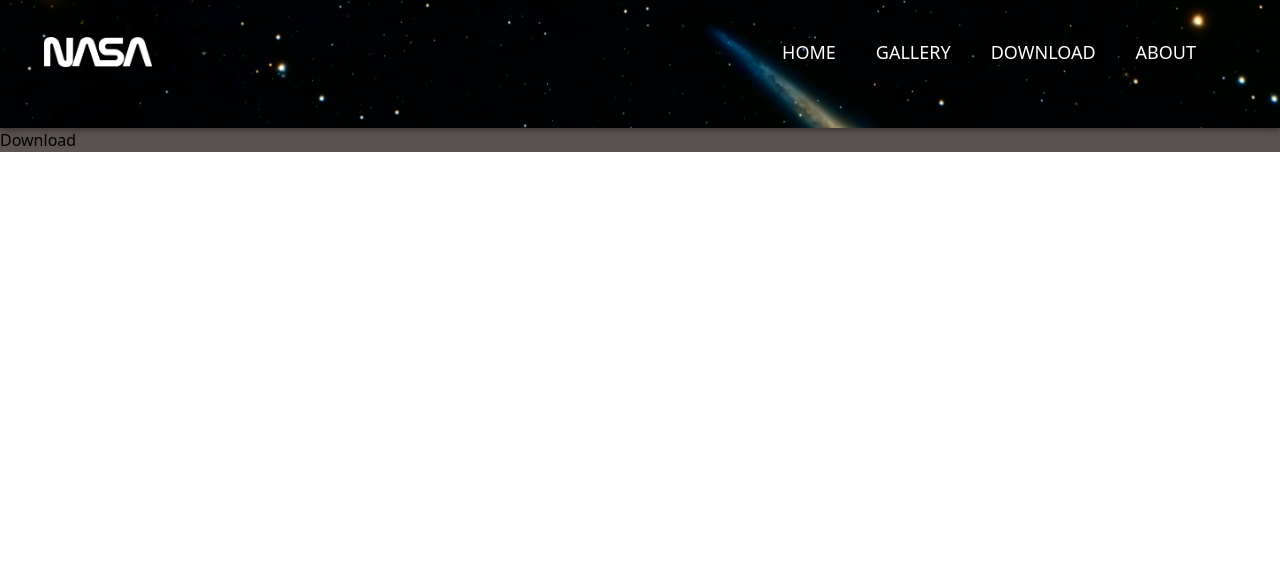
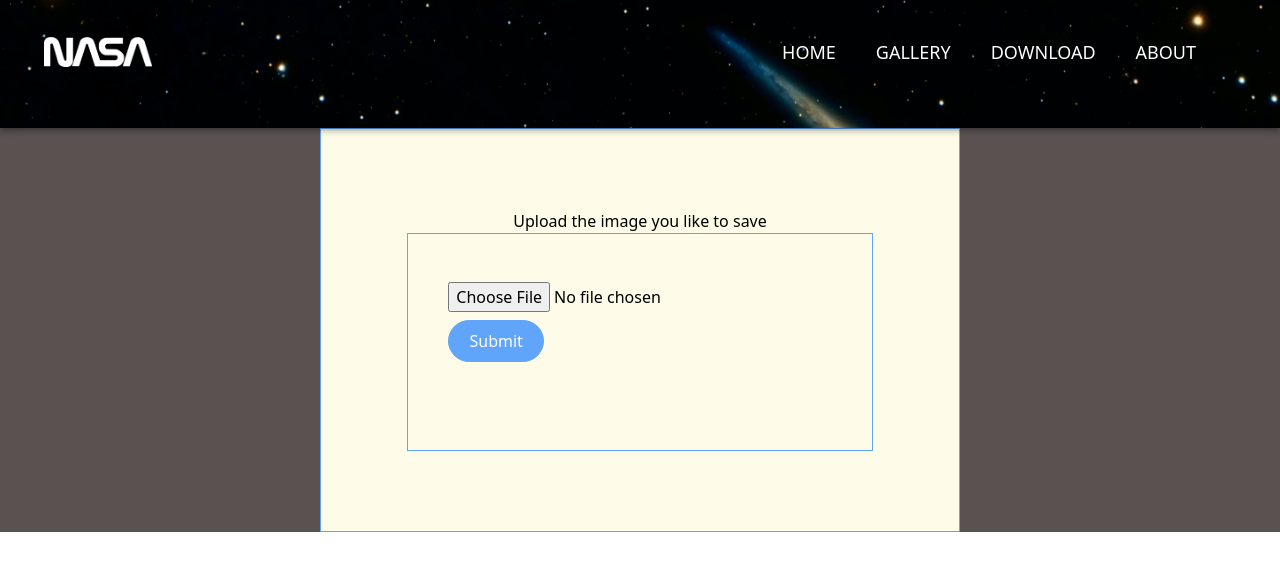
Before and after one commit to jena-84/nasa-pic-app, a React (Create React App) app: page /download in a window 1280 px wide. Shown: the top 570 px of the page. Built offline with nearby package versions, Linux system fonts and the light colour scheme.

Commit message:
working on cloudinary in progress

```diff
--- a/package.json
+++ b/package.json
@@ -2,6 +2,7 @@
   "name": "nasa-app",
   "version": "0.1.0",
   "private": true,
+  "proxy": "http://localhost:3001",
   "dependencies": {
     "@emotion/react": "^11.10.4",
     "@emotion/styled": "^11.10.4",
@@ -30,7 +31,7 @@
     "test": "react-scripts test",
     "eject": "react-scripts eject"
   },
-  "proxy": "http://localhost:3001",
+
   "eslintConfig": {
     "extends": [
       "react-app",
--- a/src/components/Download.js
+++ b/src/components/Download.js
@@ -1,5 +1,68 @@
+import { upload } from "@testing-library/user-event/dist/upload";
+import { useState } from "react"
 export default function Download(){
+
+    const [fileInput, setFileInput] = useState('');
+    const [previewSource,setPreviewSource] = useState();
+    const [selectedFiles, setSelectedFiles] = useState('');
+
+    const handleFileInput =(e)=>{
+         const file = e.target.files[0]//to grap one image when upload multi images
+         console.log(file)
+        // setFileInput(URL.createObjectURL(file)) ==>> another way (ignore)
+        previewFile(file)
+    };
+
+    const previewFile = (file)=>{
+        const reader = new FileReader()// object
+        console.log(reader)
+        //console.log(reader.readAsDataURL(file))
+        reader.readAsDataURL(file)// to convert image to URL
+        // use property function to reading finished with either success or failure
+        reader.onload =()=>{ //pass the source of image using result
+            setPreviewSource(reader.result)
+            console.log(reader.result)
+        };
+    };
+
+    const handleSubmit =(e)=>{
+          e.preventDefault();
+          if(!previewSource) return;
+          uploadImage(previewSource);
+      };
+//converts any characters,binary data,and even images into a readable string
+    const uploadImage = async(base64EncodedImage)=>{
+        console.log(base64EncodedImage)
+        try {
+             await fetch('/download',{
+                method:'POST',
+                body: JSON.stringify({ data: base64EncodedImage}),
+                headers: {'Content-Type':'application/json'},
+               })
+        } catch (error) {
+            console.error(error)
+        }
+    }
+
+
+
     return(
-        <h1>Download</h1>
+      <div className="flex flex-col items-center justify-center border border-solid border-blue-400 bg-yellow-50 w-6/12 p-20 h-full" style={{marginLeft:'25%'}}>
+        <h1>Upload the image you like to save</h1>
+         <form onSubmit={handleSubmit} className="max-w-2xl px-10 py-12 h-full  border border-solid border-blue-400 ">
+           <input
+            type="file"
+            onChange={handleFileInput}
+            value={fileInput}
+            name='image'/>
+          <button type="submit" className='text-white border border-solid border-blue-400 rounded-full bg-blue-400 w-1/4 p-2 mt-2 mb-10'>Submit</button>
+         </form>
+        {previewSource && (
+            <img src={previewSource}
+                 alt='uploaded Image'
+                 style={{height:'200px'}}>
+            </img>
+        )}
+       </div>
     )
 }
```
Also changed, not shown: img/img.jpg (added), img2.jpg (added).
